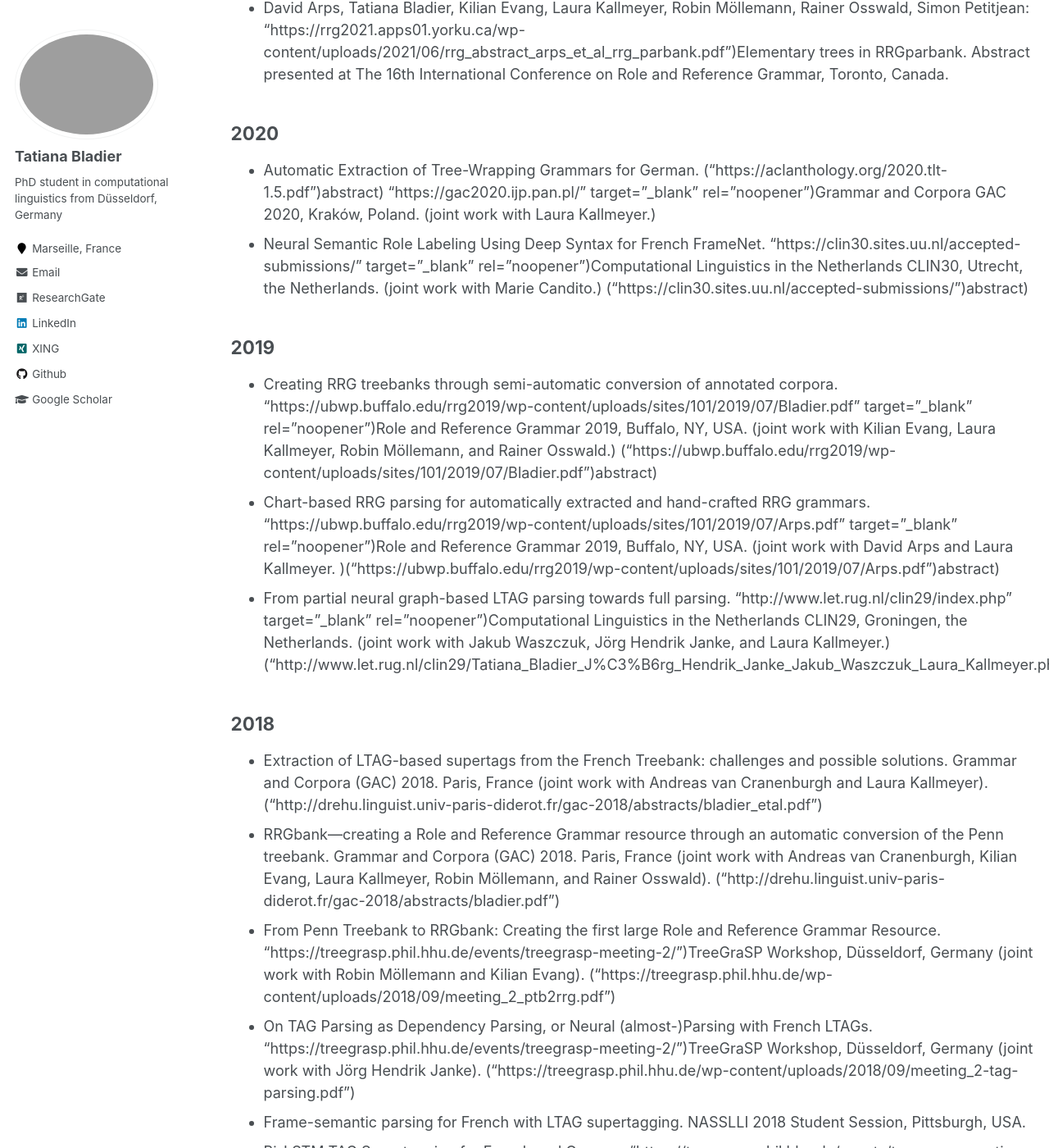
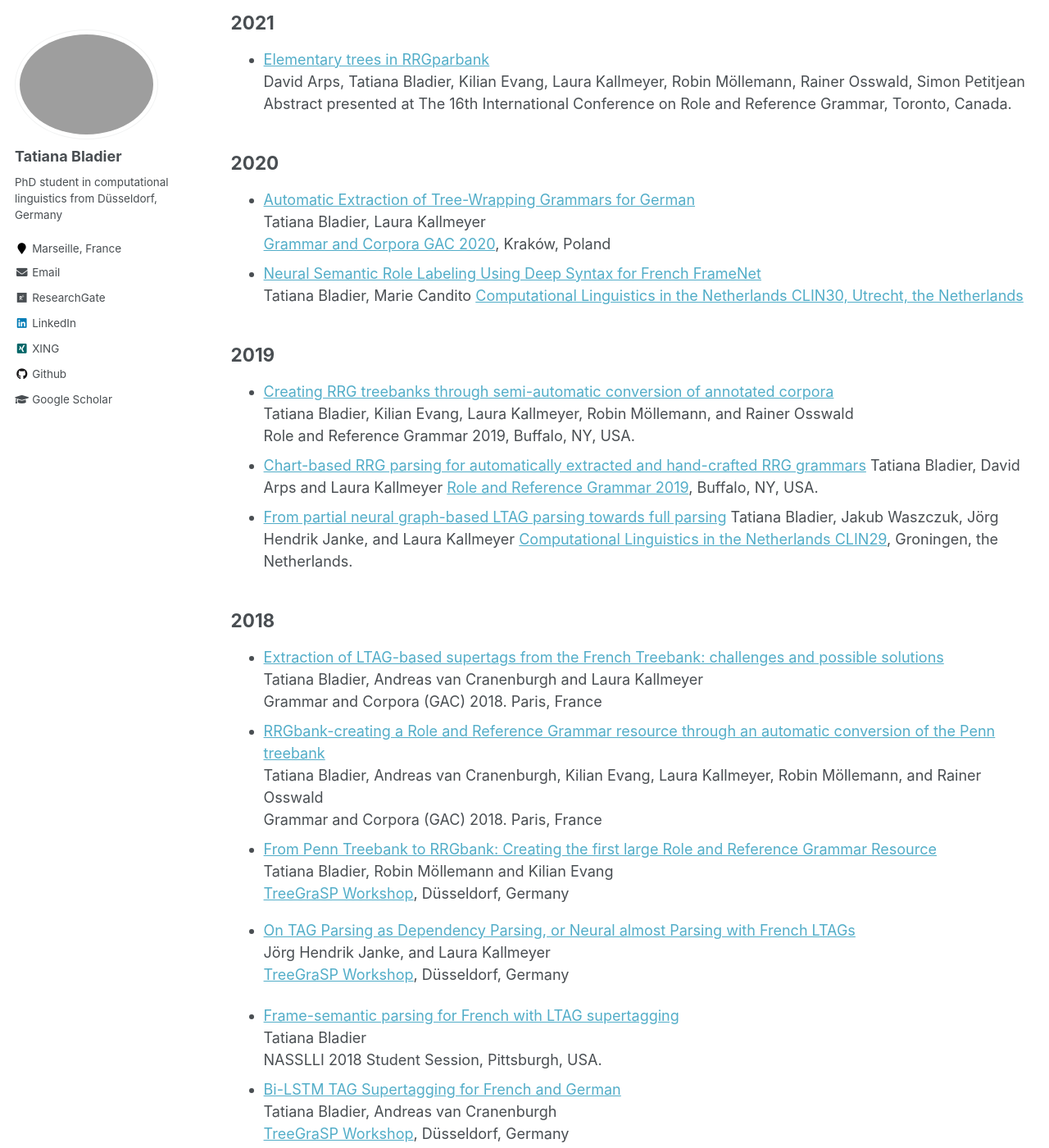
Before and after one commit to TatianaBladier/TatianaBladier.github.io, a Jekyll site: the page built from _pages/talks.md, in a window 1280 px wide and 1400 px high, scrolled down 547 px. Shown: the whole window at 82% size. Built offline with Jekyll 4.4.1, drawn with Linux system fonts in a browser that asks for light colours; some of the changed text lies outside the part shown.

Commit message:
add talks

```diff
--- a/_pages/talks.md
+++ b/_pages/talks.md
@@ -10,46 +10,78 @@ author_profile: true
 
 ## 2019
 
-- Neural Semantic Role Labeling for French with LTAG Supertag Features. Research Seminar at the Paris Diderot University, Paris, France.
-- Full neural graph-based LTAG parsing for French. Inria research centre Paris, France.
-Neural Semantic Role Labeling for French FrameNet With Deep Syntactic Information. Inria research centre Paris, France.
+- [Neural Semantic Role Labeling for French with LTAG Supertag Features]()<br />
+Research Seminar at the Paris Diderot University, Paris, France <br />
+- [Full neural graph-based LTAG parsing for French]() <br />
+ Inria research centre Paris, France <br />
+ - [Neural Semantic Role Labeling for French FrameNet With Deep Syntactic Information]() <br />
+ Inria research centre Paris, France.
 
 # Further Posters and Talks
 
 ## 2021
 
-- David Arps, Tatiana Bladier, Kilian Evang, Laura Kallmeyer, Robin Möllemann, Rainer Osswald, Simon Petitjean: "https://rrg2021.apps01.yorku.ca/wp-content/uploads/2021/06/rrg_abstract_arps_et_al_rrg_parbank.pdf")Elementary trees in RRGparbank. Abstract presented at The 16th International Conference on Role and Reference Grammar, Toronto, Canada.
+- [Elementary trees in RRGparbank](https://rrg2021.apps01.yorku.ca/wp-content/uploads/2021/06/rrg_abstract_arps_et_al_rrg_parbank.pdf) <br />
+David Arps, Tatiana Bladier, Kilian Evang, Laura Kallmeyer, Robin Möllemann, Rainer Osswald, Simon Petitjean<br />
+Abstract presented at The 16th International Conference on Role and Reference Grammar, Toronto, Canada.
 
 ## 2020
 
-- Automatic Extraction of Tree-Wrapping Grammars for German. ("https://aclanthology.org/2020.tlt-1.5.pdf")abstract) "https://gac2020.ijp.pan.pl/" target="_blank" rel="noopener")Grammar and Corpora GAC 2020, Kraków, Poland. (joint work with Laura Kallmeyer.)
-- Neural Semantic Role Labeling Using Deep Syntax for French FrameNet. "https://clin30.sites.uu.nl/accepted-submissions/" target="_blank" rel="noopener")Computational Linguistics in the Netherlands CLIN30, Utrecht, the Netherlands. (joint work with Marie Candito.) ("https://clin30.sites.uu.nl/accepted-submissions/")abstract)
+- [Automatic Extraction of Tree-Wrapping Grammars for German](https://aclanthology.org/2020.tlt-1.5.pdf) <br />
+Tatiana Bladier, Laura Kallmeyer <br />
+[Grammar and Corpora GAC 2020](https://gac2020.ijp.pan.pl/), Kraków, Poland
+- [Neural Semantic Role Labeling Using Deep Syntax for French FrameNet](https://clin30.sites.uu.nl/accepted-submissions) <br />
+Tatiana Bladier, Marie Candito
+[Computational Linguistics in the Netherlands CLIN30, Utrecht, the Netherlands](https://clin30.sites.uu.nl/accepted-submissions/)
 
 ## 2019
 
-- Creating RRG treebanks through semi-automatic conversion of annotated corpora. "https://ubwp.buffalo.edu/rrg2019/wp-content/uploads/sites/101/2019/07/Bladier.pdf" target="_blank" rel="noopener")Role and Reference Grammar 2019, Buffalo, NY, USA. (joint work with Kilian Evang, Laura Kallmeyer, Robin Möllemann, and Rainer Osswald.) ("https://ubwp.buffalo.edu/rrg2019/wp-content/uploads/sites/101/2019/07/Bladier.pdf")abstract)
-- Chart-based RRG parsing for automatically extracted and hand-crafted RRG grammars. "https://ubwp.buffalo.edu/rrg2019/wp-content/uploads/sites/101/2019/07/Arps.pdf" target="_blank" rel="noopener")Role and Reference Grammar 2019, Buffalo, NY, USA. (joint work with David Arps and Laura Kallmeyer. )("https://ubwp.buffalo.edu/rrg2019/wp-content/uploads/sites/101/2019/07/Arps.pdf")abstract)
-- From partial neural graph-based LTAG parsing towards full parsing. "http://www.let.rug.nl/clin29/index.php" target="_blank" rel="noopener")Computational Linguistics in the Netherlands CLIN29, Groningen, the Netherlands. (joint work with Jakub Waszczuk, Jörg Hendrik Janke, and Laura Kallmeyer.) ("http://www.let.rug.nl/clin29/Tatiana_Bladier_J%C3%B6rg_Hendrik_Janke_Jakub_Waszczuk_Laura_Kallmeyer.php")abstract)
+- [Creating RRG treebanks through semi-automatic conversion of annotated corpora](https://ubwp.buffalo.edu/rrg2019/wp-content/uploads/sites/101/2019/07/Bladier.pdf) <br />
+Tatiana Bladier, Kilian Evang, Laura Kallmeyer, Robin Möllemann, and Rainer Osswald<br />
+Role and Reference Grammar 2019, Buffalo, NY, USA.
+- [Chart-based RRG parsing for automatically extracted and hand-crafted RRG grammars](https://ubwp.buffalo.edu/rrg2019/wp-content/uploads/sites/101/2019/07/Arps.pdf)
+Tatiana Bladier, David Arps and Laura Kallmeyer
+[Role and Reference Grammar 2019](https://ubwp.buffalo.edu/rrg2019/wp-content/uploads/sites/101/2019/07/Arps.pdf), Buffalo, NY, USA.
+- [From partial neural graph-based LTAG parsing towards full parsing](http://www.let.rug.nl/clin29/Tatiana_Bladier_J%C3%B6rg_Hendrik_Janke_Jakub_Waszczuk_Laura_Kallmeyer.php)
+Tatiana Bladier, Jakub Waszczuk, Jörg Hendrik Janke, and Laura Kallmeyer
+[Computational Linguistics in the Netherlands CLIN29](http://www.let.rug.nl/clin29/index.php), Groningen, the Netherlands.
 
 ## 2018
 
-- Extraction of LTAG-based supertags from the French Treebank: challenges and possible solutions. Grammar and Corpora (GAC) 2018. Paris, France (joint work with Andreas van Cranenburgh and Laura Kallmeyer). ("http://drehu.linguist.univ-paris-diderot.fr/gac-2018/abstracts/bladier_etal.pdf")
-- RRGbank—creating a Role and Reference Grammar resource through an automatic conversion of the Penn treebank. Grammar and Corpora (GAC) 2018. Paris, France (joint work with Andreas van Cranenburgh, Kilian Evang, Laura Kallmeyer, Robin Möllemann, and Rainer Osswald). ("http://drehu.linguist.univ-paris-diderot.fr/gac-2018/abstracts/bladier.pdf")
-- From Penn Treebank to RRGbank: Creating the first large Role and Reference Grammar Resource. "https://treegrasp.phil.hhu.de/events/treegrasp-meeting-2/")TreeGraSP Workshop, Düsseldorf, Germany (joint work with Robin Möllemann and Kilian Evang). ("https://treegrasp.phil.hhu.de/wp-content/uploads/2018/09/meeting_2_ptb2rrg.pdf")
-- On TAG Parsing as Dependency Parsing, or Neural (almost-)Parsing with French LTAGs. "https://treegrasp.phil.hhu.de/events/treegrasp-meeting-2/")TreeGraSP Workshop, Düsseldorf, Germany (joint work with Jörg Hendrik Janke). ("https://treegrasp.phil.hhu.de/wp-content/uploads/2018/09/meeting_2-tag-parsing.pdf")
-- Frame-semantic parsing for French with LTAG supertagging. NASSLLI 2018 Student Session, Pittsburgh, USA.
-- Bi-LSTM TAG Supertagging for French and German. "https://treegrasp.phil.hhu.de/events/treegrasp-meeting-1/")TreeGraSP Workshop, Düsseldorf, Germany. ("https://treegrasp.phil.hhu.de/wp-content/uploads/2018/02/supertagging.pdf")
-- Representing Slavic Aktionsarten in DRT with Boxer. DGfS 2018, Stuttgart, Germany (joint work with Kilian Evang and Yulia Zinova). ("https://www.dgfs2018.uni-stuttgart.de/programm/postersession/programm-cl-postersession/2018_dgfs-cl-poster-bladier-etal.pdf")
+- [Extraction of LTAG-based supertags from the French Treebank: challenges and possible solutions](http://drehu.linguist.univ-paris-diderot.fr/gac-2018/abstracts/bladier_etal.pdf) <br />
+ Tatiana Bladier, Andreas van Cranenburgh and Laura Kallmeyer
+<br /> Grammar and Corpora (GAC) 2018. Paris, France
+- [RRGbank-creating a Role and Reference Grammar resource through an automatic conversion of the Penn treebank](http://drehu.linguist.univ-paris-diderot.fr/gac-2018/abstracts/bladier.pdf) <br />
+Tatiana Bladier, Andreas van Cranenburgh, Kilian Evang, Laura Kallmeyer, Robin Möllemann, and Rainer Osswald<br />
+Grammar and Corpora (GAC) 2018. Paris, France
+- [From Penn Treebank to RRGbank: Creating the first large Role and Reference Grammar Resource]() <br />
+Tatiana Bladier, Robin Möllemann and Kilian Evang<br />
+[TreeGraSP Workshop](https://treegrasp.phil.hhu.de/events/treegrasp-meeting-2/), Düsseldorf, Germany
+- [On TAG Parsing as Dependency Parsing, or Neural almost Parsing with French LTAGs](https://treegrasp.phil.hhu.de/events/treegrasp-meeting-2/) <br />
+Jörg Hendrik Janke, and Laura Kallmeyer <br />
+[TreeGraSP Workshop](https://treegrasp.phil.hhu.de/wp-content/uploads/2018/09/meeting_2-tag-parsing.pdf), Düsseldorf, Germany
+
+- [Frame-semantic parsing for French with LTAG supertagging]()<br />
+Tatiana Bladier <br />
+NASSLLI 2018 Student Session, Pittsburgh, USA.
+- [Bi-LSTM TAG Supertagging for French and German](https://treegrasp.phil.hhu.de/events/treegrasp-meeting-1/)<br />
+Tatiana Bladier, Andreas van Cranenburgh <br />
+[TreeGraSP Workshop](https://treegrasp.phil.hhu.de/wp-content/uploads/2018/02/supertagging.pdf), Düsseldorf, Germany
+- [Representing Slavic Aktionsarten in DRT with Boxer](https://www.dgfs2018.uni-stuttgart.de/programm/postersession/programm-cl-postersession/2018_dgfs-cl-poster-bladier-etal.pdf) <br />
+Tatiana Bladier, Kilian Evang and Yulia Zinova <br />
+DGfS 2018, Stuttgart, Germany
 
 ## 2017
 
-- Aspecto-temporal Representation of Slavic Aktionsarten in DRT with Boxer <br />
+- [Aspecto-temporal Representation of Slavic Aktionsarten in DRT with Boxer](https://lenls.github.io/lenls14/index.html) <br />
 Tatiana Bladier, Kilian Evang, Yulia Zinova <br />
 Logic and Engineering of Natural Language Semantics [LENLS-14](https://lenls.github.io/lenls14/index.html)
 
 # Reviewing
 ## 2019, 2020, 2021, 2022
 
+move to further activities
+
 - Computer Speech &amp; Language Journal.
 - Language Resources and Evaluation Journal.
 - ACL 2020 student research workshop.
```
Also changed, not shown: 1 other file.
